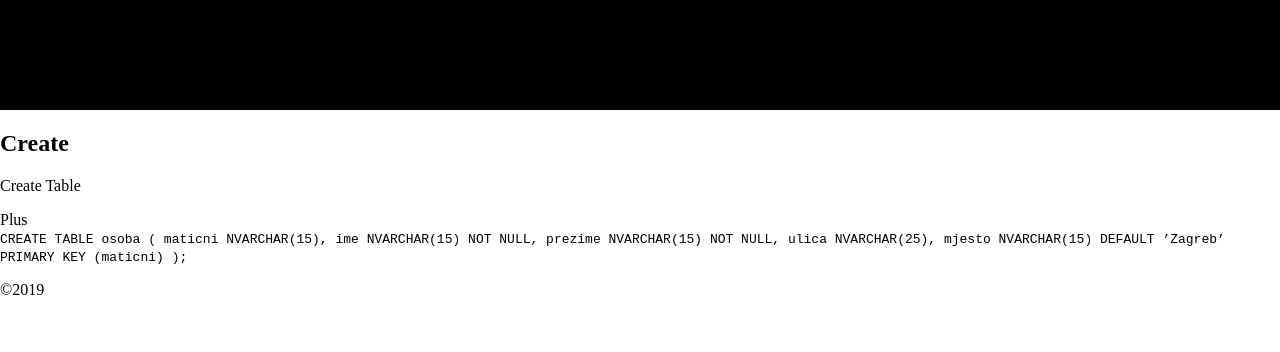
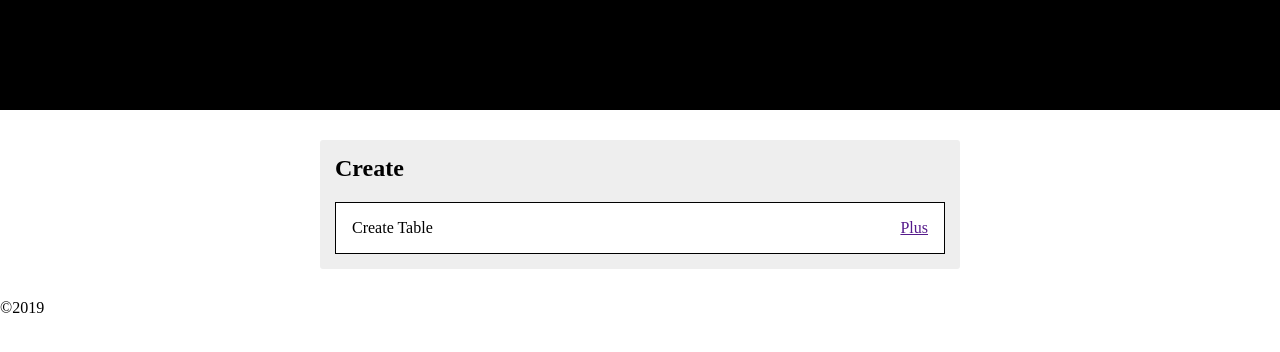
Before and after one commit to mbenkovic/sql-web, a plain HTML site: page index.html in a window 1280 px wide. Shown: the part 190-542 px from the top of the page. Drawn offline with Linux system fonts and the light colour scheme.

Commit message:
Added first section.

```diff
--- a/index.html
+++ b/index.html
@@ -19,15 +19,15 @@
 		</nav>
 	</header>
 	<main>
-		<section>
+		<section id="section-create">
 			<h2>Create</h2>
-			<div>
-				<div>
+			<div class="section-wrapper">
+				<div class="section-header">
 					<p>Create Table</p>
-					<a>Plus</a>
+					<a href id="toggle-create">Plus</a>
 				</div>
-				<div>
-					<code>
+				<div class="section-content hide">
+<pre>
 CREATE TABLE osoba
 (
 	maticni NVARCHAR(15),
@@ -37,7 +37,7 @@
 	mjesto NVARCHAR(15) DEFAULT ’Zagreb’
 	PRIMARY KEY (maticni)
 );
-					</code>
+</pre>
 				</div>
 			</div>
 		</section>
--- a/script.js
+++ b/script.js
@@ -18,4 +18,17 @@ closeNavEl.addEventListener("click", closeNav);
 let openNavEl=document.getElementById("open-nav");
 openNavEl.addEventListener("click", openNav);
 
-// closeNav();
+/* Toggle Section */
+let toggleCreateEl=document.getElementById("toggle-create");
+toggleCreateEl.addEventListener("click", function(ev) {
+	if (ev) ev.preventDefault();
+	let sectionContentEl=document.querySelector("#section-create .section-content");
+	console.log(sectionContentEl);
+	if (sectionContentEl.classList.contains("hide")){
+		sectionContentEl.classList.remove("hide");
+		sectionContentEl.classList.add("show");
+	} else if (sectionContentEl.classList.contains("show")){
+		sectionContentEl.classList.remove("show");
+		sectionContentEl.classList.add("hide");
+	}
+});
--- a/style.css
+++ b/style.css
@@ -5,6 +5,14 @@
 html, body{
 	margin: 0;
 	padding: 0;
+}
+
+.hide{
+	display: none;
+}
+
+.show{
+	display: block;
 }
 
 header {
@@ -61,3 +69,45 @@ h1 {
 	color: #000;
 	transition: color 0.3s ease-in-out;
 }
+
+section{
+	max-width: 640px;
+	width: 100%;
+	background: #eee;
+	margin: 30px auto;
+	padding: 15px;
+	border-radius: 3px;
+}
+
+h2{
+	margin-top: 0px;
+}
+
+.section-header{
+	position: relative;
+	border: 1px solid #000;
+}
+
+.section-header p{
+	margin: 16px;
+}
+
+.section-header a{
+	position: absolute;
+	top: 16px;
+	right: 16px;
+}
+
+.section-content{
+	overflow: hidden;
+	border: 1px solid #000;
+	border-top: none;
+}
+
+.section-wrapper{
+	background: #fff;
+}
+
+pre{
+	margin: 16px;
+}
```
Lines whose indentation alone changed are shown as unchanged.
